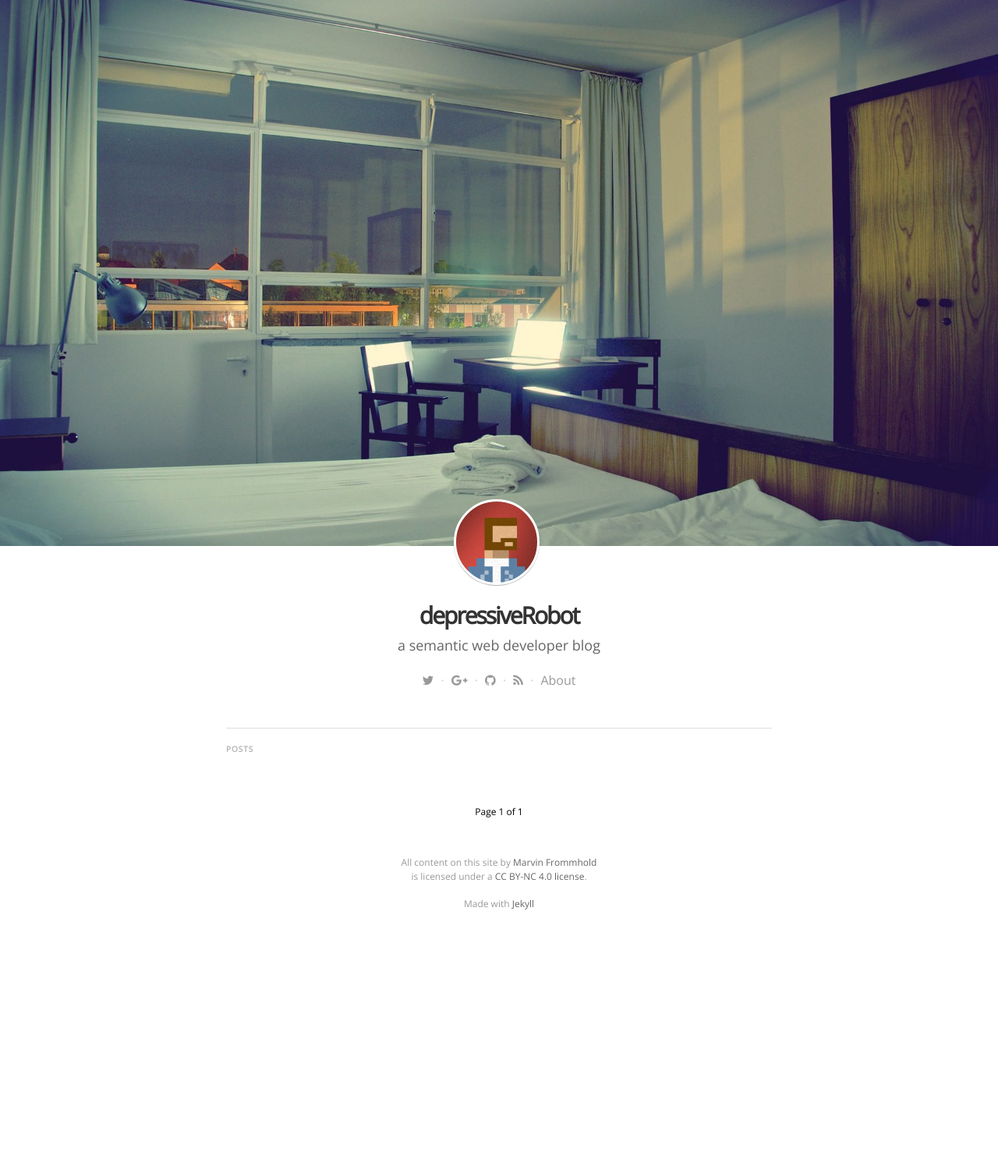
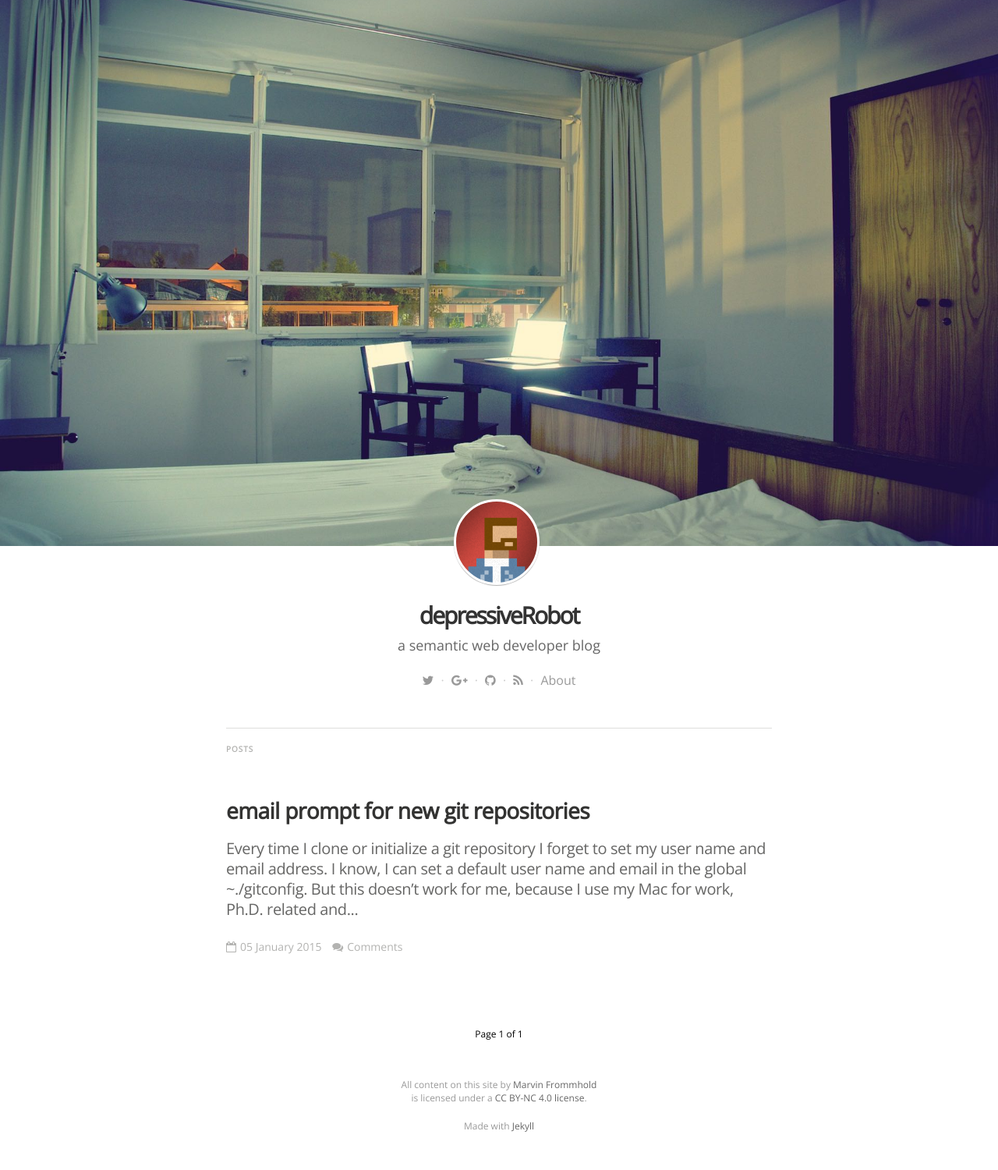
Before and after one commit to depressiveRobot/depressiverobot.github.io, a Jekyll site: the page built from index.html, in a window 1280 px wide. Shown: the whole page at 78% size. Built offline with Jekyll 4.4.1, drawn with Linux system fonts in a browser that asks for light colours; nearby versions of some CDN libraries; Markdown is read by kramdown in place of the engine named in the settings; the list of posts is cut into pages by our own code; comment, search, counter and statistics services are not loaded; before the commit the page ends 1215 px from its top, so only the background shows below that.

Commit message:
post git email prompt

```diff
--- a/_layouts/post.html
+++ b/_layouts/post.html
@@ -52,6 +52,7 @@
           </div>
           {% endif %}
           <a name="topofpage"></a>
+          <br/>
           {{content}}
         </section>
         <footer class="post-footer">
@@ -80,7 +81,7 @@
                       {% else %}
                         <a class="icon-{{ social.icon }}" href="{{ social.share_url }}{{ social.share_link }}{{site.url}}{{page.id}}"
                       {% endif %}
-                        onclick="window.open(this.href, '{{ social.icon }}-share', 'width=550,height=255');return false;">
+                        target="_blank">
                       <i class="fa fa-{{ social.icon }}"></i>
                       </a>
                     {% endif %}
--- /dev/null
+++ b/_posts/2015-01-05-git-email.md
@@ -0,0 +1,27 @@
+---
+layout: post
+title: "email prompt for new git repositories"
+date: 2015-01-05
+categories:
+tags: git bash
+image: /assets/article_images/2015-01-05-git-email/git.jpg
+image_credits: "<a href='https://black-pixel.deviantart.com/art/Git-Wallpaper-357127697' target='_blank'>Black-Pixel</a>"
+comments: true
+typeof: BlogPosting
+---
+
+Every time I clone or initialize a git repository I forget to set my user name and email address. I know, I can set a default user name and email in the global `~./gitconfig`. But this doesn't work for me, because I use my Mac for work, Ph.D. related and private projects. That means I have three different email address which I mainly use.
+
+To compensate my forgetfulness I wrote a small script which prompts me for the email address to use every time I enter `git clone ...` or `git init` into the command line. I think it's worth to share it with you.
+
+First, add the following script to your `$PATH`. This script will show the prompt. **Don't forget** to change the email addresses of the array named `MAILS`.
+
+{% gist depressiveRobot/09e40fbdaa7b09972439 %}
+
+Now the magic. Git doesn't allow us to override the `init` and `clone` command parameters. The trick is to use a shell function which overrides the `git` command and executes the above script when the specific command parameters are given:
+
+{% gist depressiveRobot/626e7066e77da1659c97 %}
+
+That's it. Next time you initialize or clone a repository you should see something like this:
+
+![git email prompt](/assets/article_images/2015-01-05-git-email/terminal.jpg)
--- a/assets/css/main.sass
+++ b/assets/css/main.sass
@@ -164,7 +164,6 @@
       color: #666665
     .post-meta
       max-width: 500px
-      margin: 0 auto
       font-size: 14px
       color: #b3b3b1
       line-height: 30px
```
Also changed, not shown: assets/article_images/2015-01-05-git-email/git.jpg (added), assets/article_images/2015-01-05-git-email/terminal.jpg (added).
